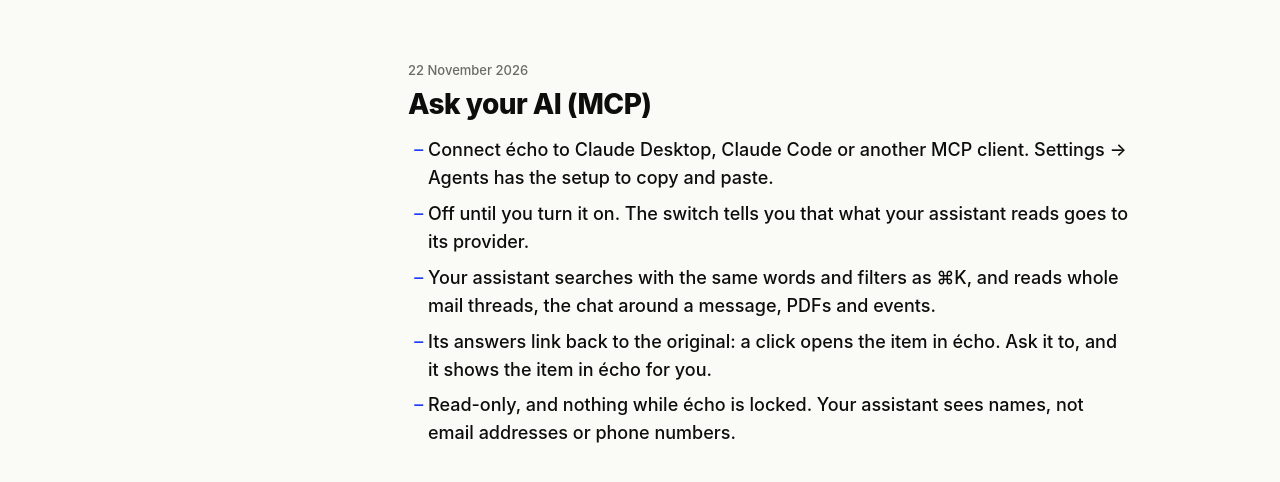
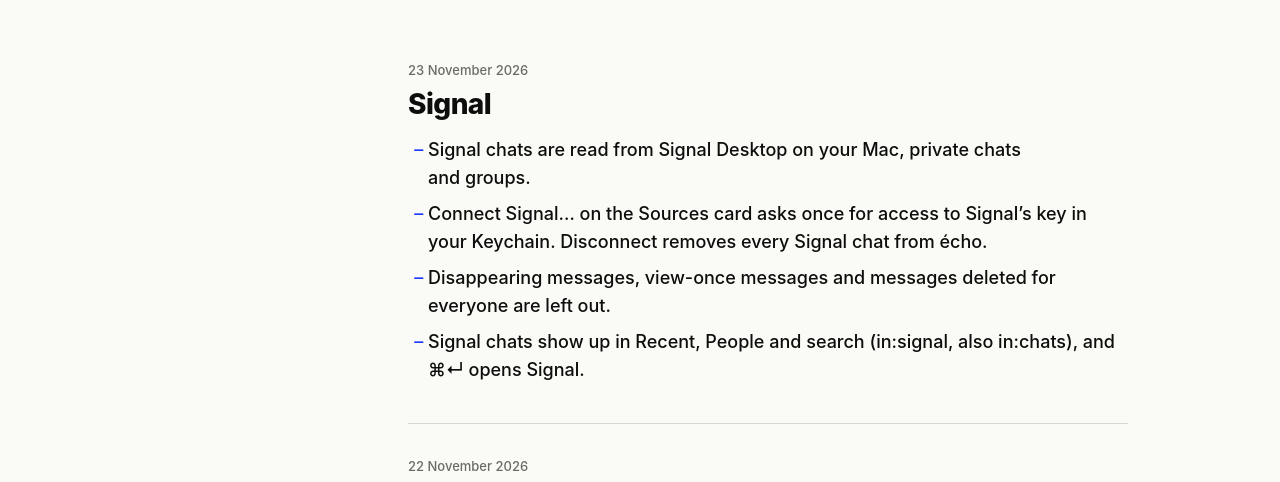
Before and after one commit to marceli-to/echo.web, an Astro site: page /changelog in a window 1280 px wide. Shown: the part 251-733 px from the top of the page. Built offline with nearby package versions, Linux system fonts and the light colour scheme; Astro itself is replaced by a stand-in of ours.

Commit message:
Signal: Sources list, FAQ, llms.txt, changelog
Co-Authored-By: Claude Opus 5.5 <noreply@anthropic.com>

```diff
--- a/progress.md
+++ b/progress.md
@@ -6,6 +6,7 @@ Design: [Figma, page "Landing · Editorial (proposal)", frame 56:33](https://www
 
 ## Done
 
+- **2026-11-23 · Signal** (the app added it in `5d31fc4`): Sources list, FAQ "How does Signal work?" (Keychain prompt, disappearing messages left out), `llms.txt`, changelog entry.
 - **2026-11-22 · Website and MCP briefs, first pass** (`echo-website-brief.md`, `echo-mcp-direction.md`; the parts with no open questions):
   - Privacy wording: no blanket "nothing leaves your Mac" anywhere. The privacy statement is now "Your index stays on this Mac." The paragraph, privacy page and `llms.txt` say that results an assistant asks for go to its provider. New privacy point "AI only if you say so".
   - Assistants: "Coming soon" tag removed (MCP is part of the standard licence), Claude Desktop / Claude Code named, rule "Nothing while écho is locked" added.
--- a/src/data/changelog.ts
+++ b/src/data/changelog.ts
@@ -10,6 +10,16 @@ export interface Entry {
 }
 
 export const changelog: Entry[] = [
+  {
+    date: '2026-11-23',
+    title: 'Signal',
+    items: [
+      'Signal chats are read from Signal Desktop on your Mac, private chats and groups.',
+      'Connect Signal… on the Sources card asks once for access to Signal’s key in your Keychain. Disconnect removes every Signal chat from écho.',
+      'Disappearing messages, view-once messages and messages deleted for everyone are left out.',
+      'Signal chats show up in Recent, People and search (in:signal, also in:chats), and ⌘↵ opens Signal.',
+    ],
+  },
   {
     date: '2026-11-22',
     title: 'Ask your AI (MCP)',
--- a/src/data/site.ts
+++ b/src/data/site.ts
@@ -45,6 +45,10 @@ export const faq = [
     a: 'The WhatsApp Mac app only keeps recent history. Import chat exports from your phone to search further back.',
   },
   {
+    q: 'How does Signal work?',
+    a: 'écho reads the chats Signal Desktop keeps on your Mac. Signal encrypts them, so connecting asks you once to allow access to Signal’s key in your Keychain. Disappearing messages are left out, and disconnecting removes every Signal chat from écho.',
+  },
+  {
     q: 'Which languages does search handle?',
     a: 'German, French and English, including parts of words: “dach” finds “Dachsanierung”.',
   },
--- a/src/pages/index.astro
+++ b/src/pages/index.astro
@@ -21,6 +21,7 @@ const sources = [
   { name: 'Mail', note: 'Apple Mail, every mailbox you choose' },
   { name: 'WhatsApp', note: 'Chats, from the Mac app or an export' },
   { name: 'iMessage', note: 'Messages and SMS from this Mac' },
+  { name: 'Signal', note: 'Chats from Signal Desktop' },
   { name: 'PDFs', note: 'Project folders, scans read with OCR' },
   { name: 'Calendar', note: 'Meetings, with who was there' },
   { name: 'Notes', note: 'Apple Notes, except locked ones' },
--- a/src/pages/llms.txt.ts
+++ b/src/pages/llms.txt.ts
@@ -13,7 +13,7 @@ ${site.name} (always written lowercase, with the accent) is a search app for the
 
 ## What it does
 
-- Reads Apple Mail, WhatsApp (the Mac app or an export), iMessage and SMS, PDFs and project folders (scans read with OCR), Calendar, Apple Notes (except locked notes), Reminders and Contacts into one index on the Mac.
+- Reads Apple Mail, WhatsApp (the Mac app or an export), iMessage and SMS, Signal (from Signal Desktop; disappearing messages are left out), PDFs and project folders (scans read with OCR), Calendar, Apple Notes (except locked notes), Reminders and Contacts into one index on the Mac.
 - Built for German, French and English. Every typed word has to match, and any part of a word counts: "dach" finds "Dachsanierung". Results come newest first. Filters: with:, from:, in:mail, has:attachment, project:, after:, "exact phrase".
 - Recent is the home view: everything in one list, grouped by day. People joins every address and number someone uses into one timeline.
 - Keyboard: ⌘K to search, ↵ shows the match in ${site.name}, ⌘↵ opens it in its own app, ⌘⌫ clears the search, ⌘1 / ⌘2 switch between Recent and People, ⌃⌘L locks the app.
```
